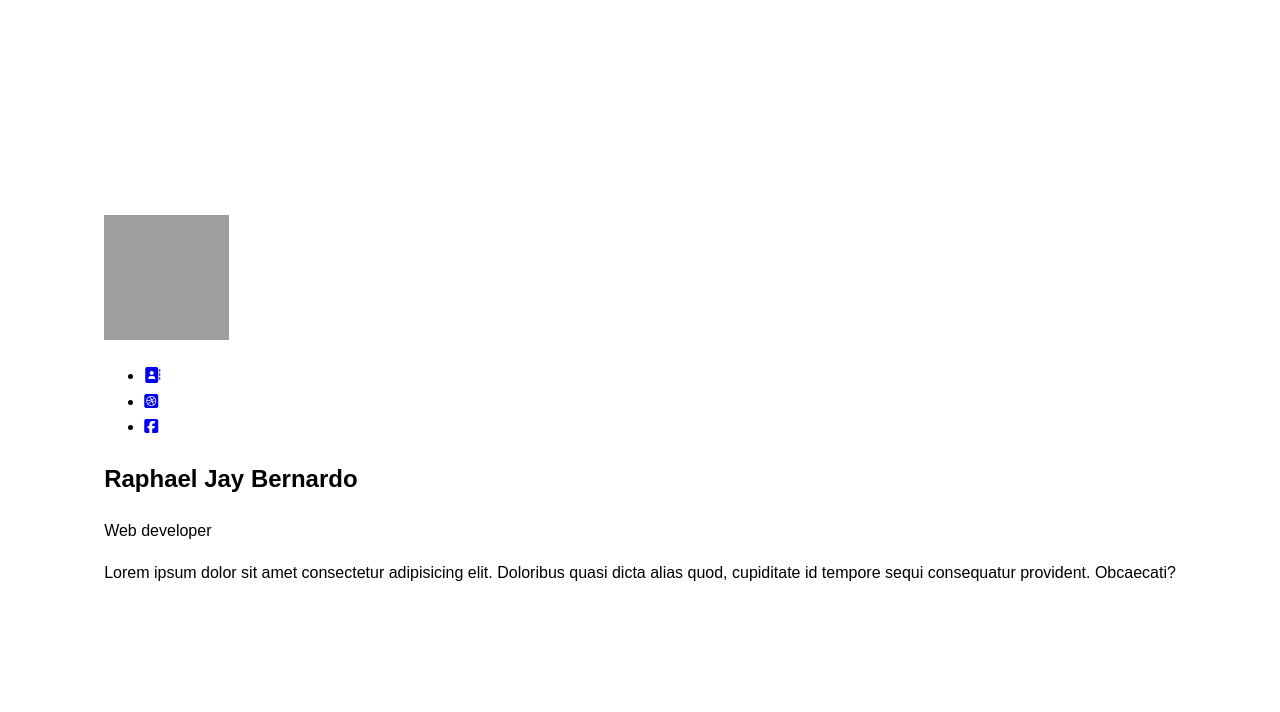
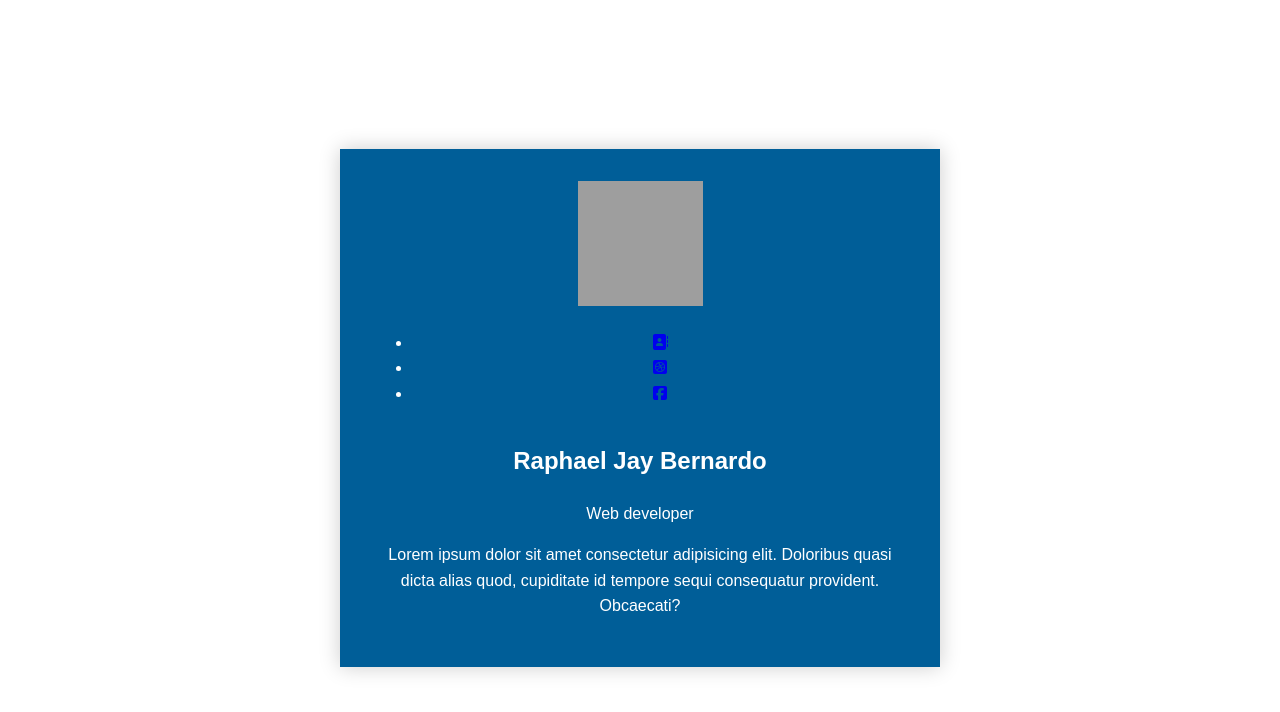
Before and after one commit to eckzen/Responsive-card, a plain HTML site: page index.html in a window 1280 px wide. Drawn offline with Linux system fonts and the light colour scheme; grey boxes are pictures that could not be loaded.

Commit message:
added a class on the ul and li's

```diff
--- a/index.html
+++ b/index.html
@@ -12,10 +12,10 @@
     <div class="card">
         <div class="profile-sidebar">
             <img src="https://i.pravatar.cc/125" alt="">
-            <ul>
-                <li><a href="#"><i class="fas fa-address-book"></i></a></li>
-                <li><a href="#"><i class="fab fa-dribbble-square"></i></a></li>
-                <li><a href="#"><i class="fab fa-facebook-square"></i></a></li>
+            <ul class="social-list">
+                <li class="social-items"><a href="#"><i class="fas fa-address-book"></i></a></li>
+                <li class="social-items"><a href="#"><i class="fab fa-dribbble-square"></i></a></li>
+                <li class="social-items"><a href="#"><i class="fab fa-facebook-square"></i></a></li>
             </ul>
         </div>
         <div class="profile-main">
--- a/style.css
+++ b/style.css
@@ -1,10 +1,21 @@
 *{
     box-sizing: border-box;
 }
-body{
+body {
     font-family: "Fira Sans", sans-serif;
     line-height: 1.6;
     min-height: 100vh;
     display: grid;
     place-items: center;
 }
+.card {
+    box-shadow: 0 0 20px rgba(0,0,0,0.2);
+    width: 80%;
+    max-width: 600px;
+    display: flex;
+    flex-direction: column;
+    background: #005e98;
+    color: white;  /* font color is changed */
+    text-align: center;
+    padding: 2em;
+}
```
